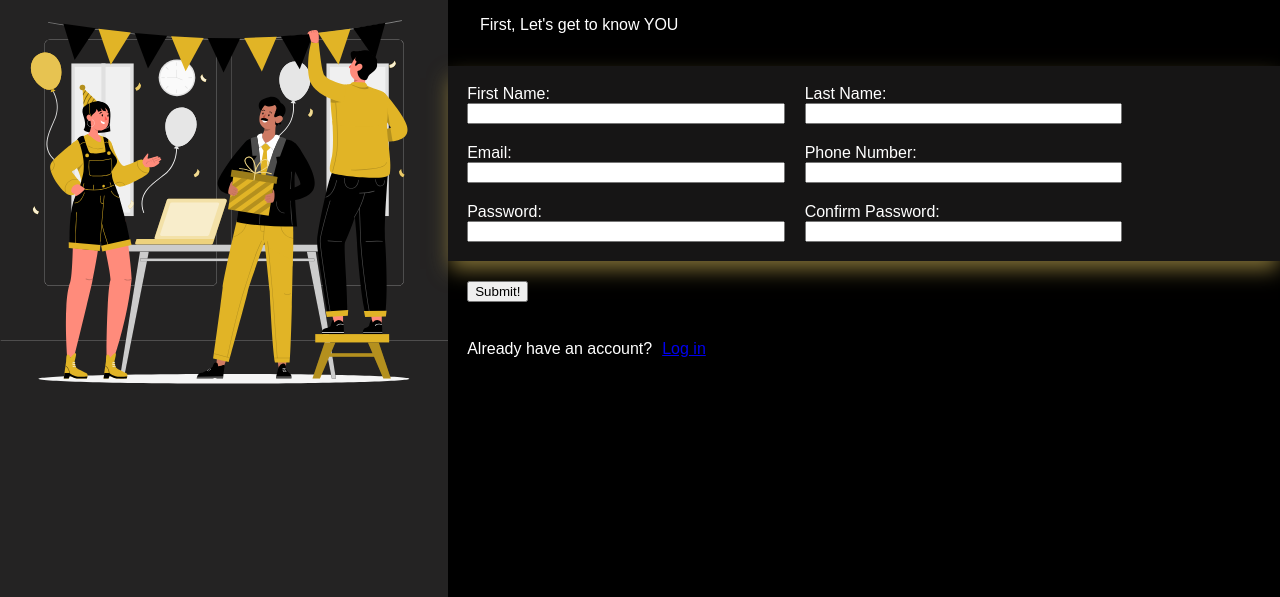
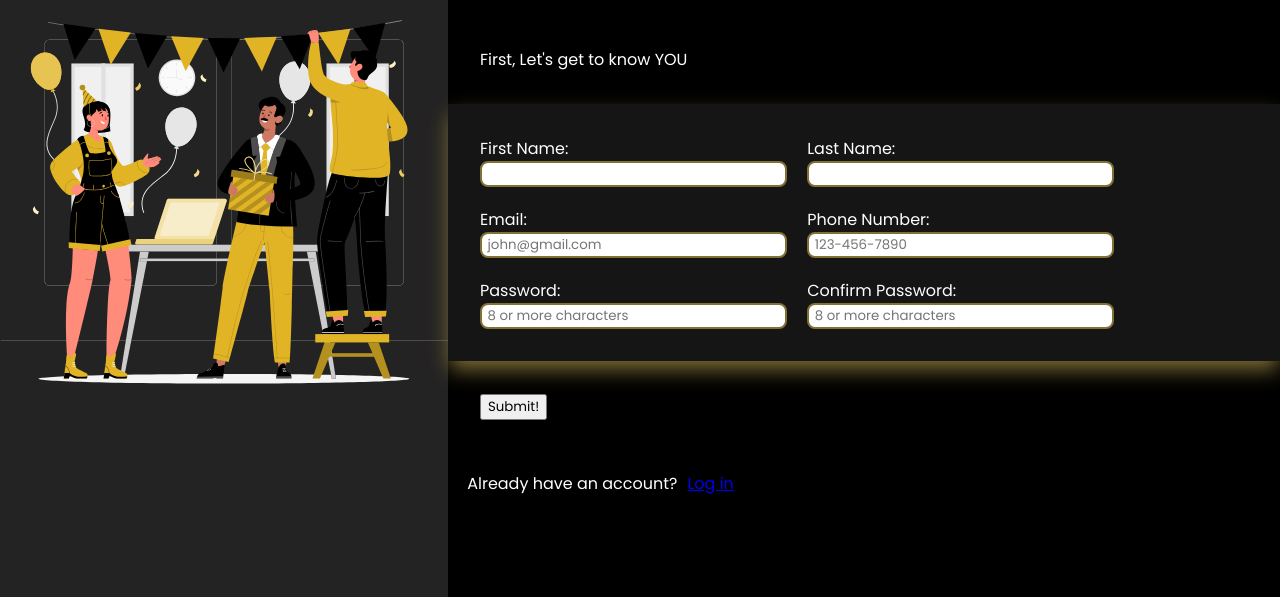
Before and after one commit to 2bTwist/Sign-up-Form, a plain HTML site: page index.html in a window 1280 px wide. Shown: the part 203-800 px from the top of the page. Drawn offline with Linux system fonts and the light colour scheme.

Commit message:
Added Basic Client-Side, Form Validation and CSS Styling

```diff
--- a/index.html
+++ b/index.html
@@ -42,7 +42,7 @@
                 <div class="form-area">
                     <div class="input">
                         <label for="first-name">First Name:</label>
-                        <input type="text" id="first-name">
+                        <input type="text" id="first-name" required>
                     </div>
                     <div class="input">
                         <label for="last-name">Last Name:</label>
@@ -50,19 +50,23 @@
                     </div>
                     <div class="input">
                         <label for="user-email">Email:</label>
-                        <input type="email" id="user-email" required>
+                        <input type="email" id="user-email" pattern="[a-z0-9._%+\-]+@[a-z0-9.\-]+\.[a-z]{2,}$"
+                        title="Please enter a valid email, example: john@gmail.com" placeholder=" john@gmail.com " required>
                     </div>
                     <div class="input">
                         <label for="user-number">Phone Number:</label>
-                        <input type="tel" id="user-number">
+                        <input type="tel" id="user-number" pattern="[0-9]{3}-[0-9]{3}-[0-9]{4}"
+                        title="Valid Phone number: 123-456-7890" placeholder=" 123-456-7890 "  required>
                     </div>
                     <div class="input">
                         <label for="user-passw">Password:</label>
-                        <input type="password" id="user-passw" required>
+                        <input type="password" id="user-passw"pattern=".{8,}"
+                        title="Input 8 or more characters" placeholder=" 8 or more characters " required>
                     </div>
                     <div class="input">
                         <label for="confirm-passw">Confirm Password:</label>
-                        <input type="password" id="confirm-passw" required>
+                        <input type="password" id="confirm-passw" pattern=".{8,}"
+                        title="Input 8 or more characters" placeholder=" 8 or more characters " required>
                     </div>
                 </div>
 
--- a/main.css
+++ b/main.css
@@ -4,7 +4,7 @@
 
 *{
     margin: 0;
-    font-family: Arial, Helvetica, sans-serif;
+    font-family: "Poppins", sans-serif;
     box-sizing: border-box;
 
 }
@@ -49,7 +49,6 @@ body{
     gap: 1vh;
     justify-content:center;
     align-items: center;
-    font-family: "Poppins", sans-serif;
 
     img {
         width: 150px;
@@ -71,6 +70,7 @@ body{
 }
 
 .title{
+    padding-top: 20px;
     text-align: center;
 }
 
@@ -89,7 +89,7 @@ body{
     box-shadow: 0 10px 20px -2px #827137;
     display: flex;
     flex-flow: row wrap;
-    padding: 1.2rem;
+    padding: 2rem;
     gap: 20px;
 }
 
@@ -97,11 +97,27 @@ body{
     display: flex;
     flex-flow: column wrap;
     width: 40%;
-
 }
 
+input:focus{
+    color: #000000;
+    border-radius: 8px;
+}
+
+input:invalid {
+    border: 2px solid #827137;
+    border-radius: 8px;
+    color: red;
+}
+
+input:valid {
+    border: 2px solid greenyellow;
+    border-radius: 8px;
+}
+
+
 .button-area{
-    padding: 1.2em;
+    padding: 2em;
 }
 
 .log-in{
```
